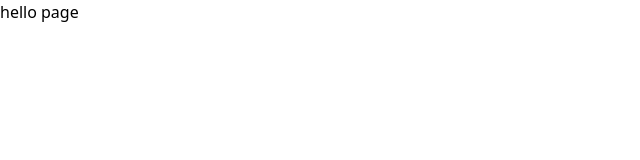
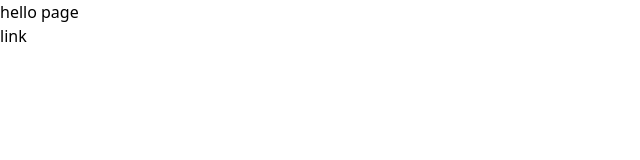
Before and after one commit to jeonseun/study-gh-pages, a Next.js app: page /abc in a window 1280 px wide. Shown: the top 160 px of the page, without its empty margins (0-640 px from the left). Built offline with nearby package versions, Linux system fonts and the light colour scheme.

Commit message:
Add Link text

```diff
--- a/src/app/abc/page.tsx
+++ b/src/app/abc/page.tsx
@@ -4,7 +4,7 @@ export default function Page() {
   return (
     <>
       <h1>hello page</h1>
-      <Link href={'/'}></Link>
+      <Link href={'/'}>link</Link>
     </>
   );
 }
```
